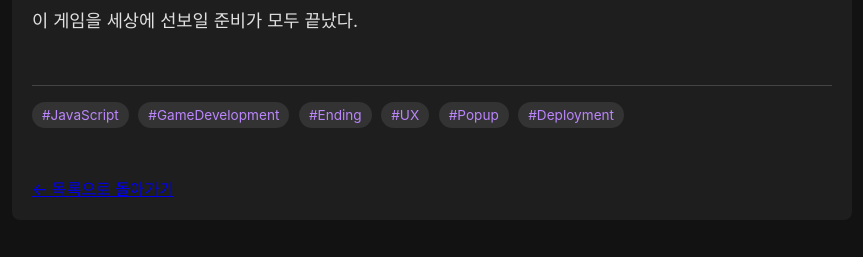
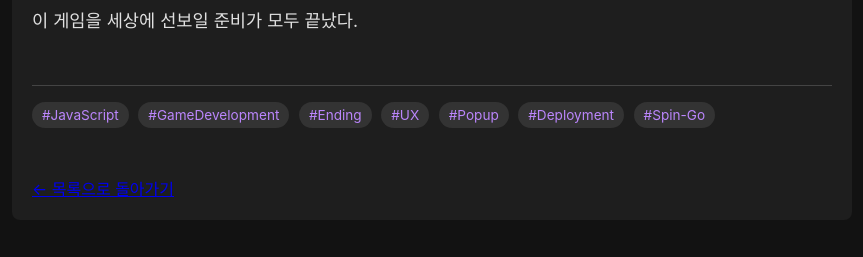
Before and after one commit to hojun313/hojun313.github.io, a Jekyll site: the page built from _posts/1. 새로운/개발 일지/2025-08-26-Spin-Go-Finalization.md, in a window 1280 px wide. Shown: the part 1817-2074 px from the top of the page, without its empty margins (208-1071 px from the left). Built offline with Jekyll 4.4.1, drawn with Linux system fonts in a browser that asks for light colours; our own code applies the rules of GitHub Pages for plain Markdown files.

Commit message:
Add 'Spin-Go' tag to development diary posts
Updated tags in two Spin-Go development diary markdown files to include 'Spin-Go' for improved categorization and searchability.

```diff
--- a/_posts/1. 새로운/개발 일지/2025-08-26-Spin-Go-Finalization.md
+++ b/_posts/1. 새로운/개발 일지/2025-08-26-Spin-Go-Finalization.md
@@ -2,7 +2,7 @@
 title: "Spin-Go 개발일지 - 최종 연출 완성 및 배포"
 date: 2025-08-26
 categories: [Diary, GameDevLog, Spin-Go]
-tags: [JavaScript, GameDevelopment, Ending, UX, Popup, Deployment]
+tags: [JavaScript, GameDevelopment, Ending, UX, Popup, Deployment, Spin-Go]
 ---
 
 ## 📝 오늘 한 일: 최종 완성
```
Also changed, not shown: _posts/1. 새로운/개발 일지/2025-08-22-Spin-Go-Level-Design-and-Features.md (+1 -1 lines).
